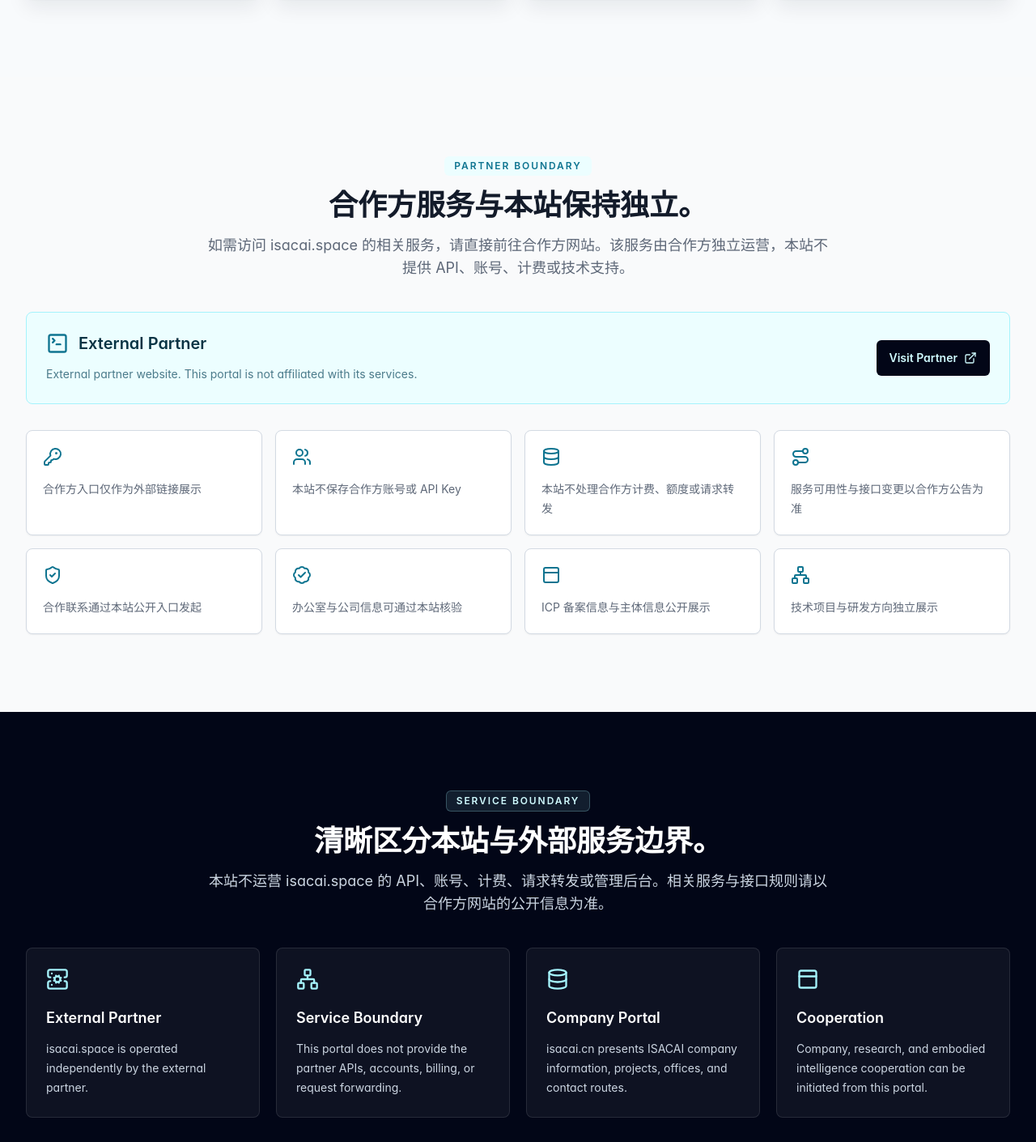
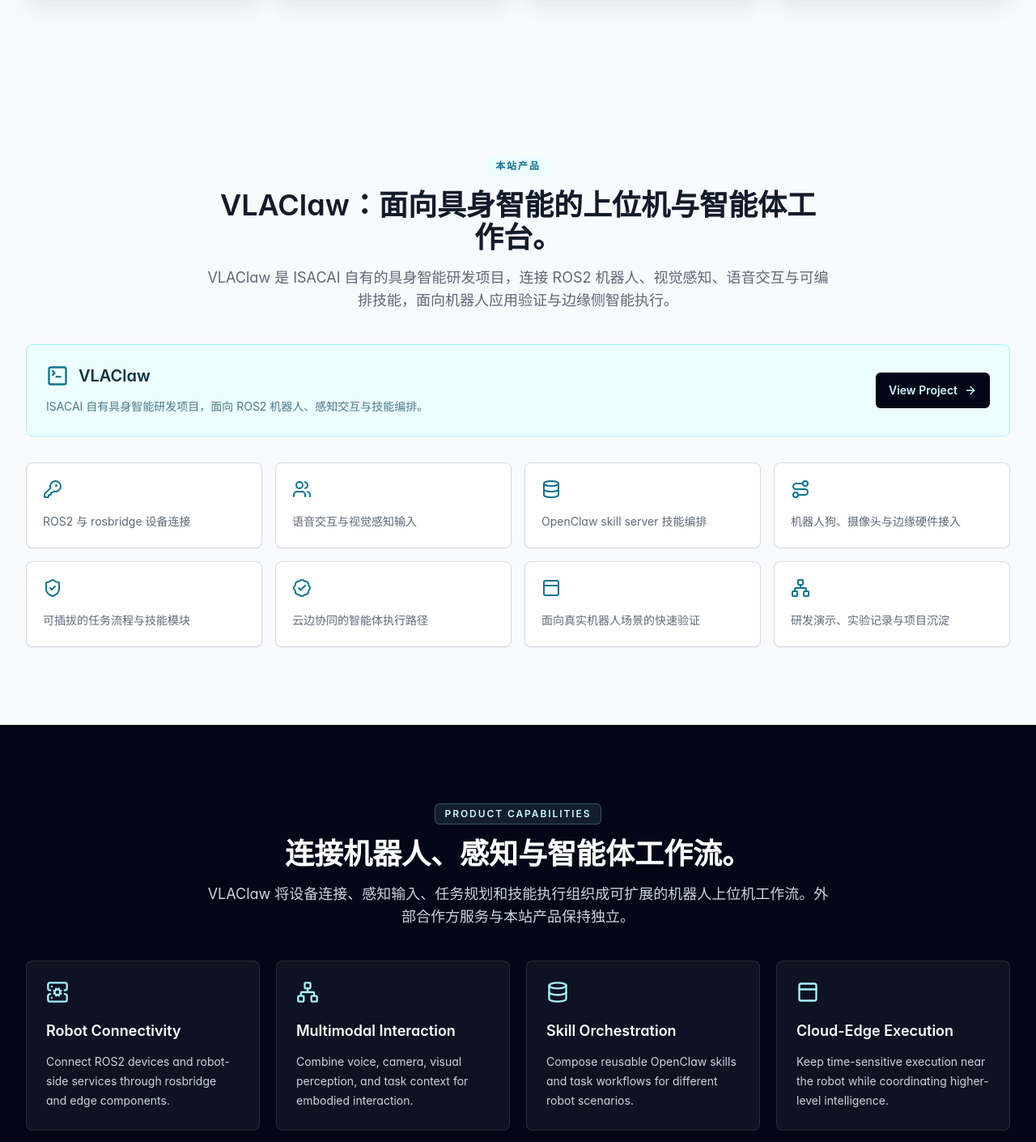
Before and after one commit to chiellini/ISACAI, a Next.js app: page / in a window 1280 px wide. Shown: the part 1346-2756 px from the top of the page at 81% size. Built offline with nearby package versions, Linux system fonts and the light colour scheme.

Commit message:
Add VLAClaw product introduction

```diff
--- a/app/portal.tsx
+++ b/app/portal.tsx
@@ -104,16 +104,16 @@
           '首页作为 ISACAI 的导航中枢，展示公司信息、技术项目、办公室、备案与合作入口。isacai.space 为外部合作方网站，与本站无隶属关系。',
       },
       product: {
-        eyebrow: 'Partner Boundary',
-        title: '合作方服务与本站保持独立。',
+        eyebrow: '本站产品',
+        title: 'VLAClaw：面向具身智能的上位机与智能体工作台。',
         description:
-          '如需访问 isacai.space 的相关服务，请直接前往合作方网站。该服务由合作方独立运营，本站不提供 API、账号、计费或技术支持。',
+          'VLAClaw 是 ISACAI 自有的具身智能研发项目，连接 ROS2 机器人、视觉感知、语音交互与可编排技能，面向机器人应用验证与边缘侧智能执行。',
       },
       infrastructure: {
-        eyebrow: 'Service Boundary',
-        title: '清晰区分本站与外部服务边界。',
+        eyebrow: 'Product Capabilities',
+        title: '连接机器人、感知与智能体工作流。',
         description:
-          '本站不运营 isacai.space 的 API、账号、计费、请求转发或管理后台。相关服务与接口规则请以合作方网站的公开信息为准。',
+          'VLAClaw 将设备连接、感知输入、任务规划和技能执行组织成可扩展的机器人上位机工作流。外部合作方服务与本站产品保持独立。',
       },
       company: {
         eyebrow: 'Company',
@@ -185,31 +185,31 @@
       },
     ],
     productFeatures: [
-      '合作方入口仅作为外部链接展示',
-      '本站不保存合作方账号或 API Key',
-      '本站不处理合作方计费、额度或请求转发',
-      '服务可用性与接口变更以合作方公告为准',
-      '合作联系通过本站公开入口发起',
-      '办公室与公司信息可通过本站核验',
-      'ICP 备案信息与主体信息公开展示',
-      '技术项目与研发方向独立展示',
+      'ROS2 与 rosbridge 设备连接',
+      '语音交互与视觉感知输入',
+      'OpenClaw skill server 技能编排',
+      '机器人狗、摄像头与边缘硬件接入',
+      '可插拔的任务流程与技能模块',
+      '云边协同的智能体执行路径',
+      '面向真实机器人场景的快速验证',
+      '研发演示、实验记录与项目沉淀',
     ],
     infrastructure: [
       {
-        title: 'External Partner',
-        text: 'isacai.space is operated independently by the external partner.',
+        title: 'Robot Connectivity',
+        text: 'Connect ROS2 devices and robot-side services through rosbridge and edge components.',
       },
       {
-        title: 'Service Boundary',
-        text: 'This portal does not provide the partner APIs, accounts, billing, or request forwarding.',
+        title: 'Multimodal Interaction',
+        text: 'Combine voice, camera, visual perception, and task context for embodied interaction.',
       },
       {
-        title: 'Company Portal',
-        text: 'isacai.cn presents ISACAI company information, projects, offices, and contact routes.',
+        title: 'Skill Orchestration',
+        text: 'Compose reusable OpenClaw skills and task workflows for different robot scenarios.',
       },
       {
-        title: 'Cooperation',
-        text: 'Company, research, and embodied intelligence cooperation can be initiated from this portal.',
+        title: 'Cloud-Edge Execution',
+        text: 'Keep time-sensitive execution near the robot while coordinating higher-level intelligence.',
       },
     ],
     endpoints: [],
@@ -294,16 +294,16 @@
           'The homepage is an ISACAI navigation hub for company information, technology projects, office details, compliance records, and cooperation. isacai.space is an independent external partner website with no affiliation to this portal.',
       },
       product: {
-        eyebrow: 'Partner Boundary',
-        title: 'Partner services remain independent from this portal.',
+        eyebrow: 'Our Product',
+        title: 'VLAClaw: an embodied intelligence workbench for robots and agents.',
         description:
-          'For services available at isacai.space, visit the partner website directly. The partner independently operates those services; this portal does not provide APIs, accounts, billing, or technical support for them.',
+          'VLAClaw is an ISACAI-owned embodied intelligence R&D project connecting ROS2 robots, visual perception, voice interaction, and composable skills for real-world robot applications and edge execution.',
       },
       infrastructure: {
-        eyebrow: 'Service Boundary',
-        title: 'A clear boundary between this portal and external services.',
+        eyebrow: 'Product Capabilities',
+        title: 'Connecting robots, perception, and agent workflows.',
         description:
-          'This portal does not operate the APIs, accounts, billing, request forwarding, or admin console at isacai.space. Refer to the partner website for service details.',
+          'VLAClaw organizes device connectivity, perception inputs, task planning, and skill execution into an extensible robot-side workbench. External partner services remain independent from this product.',
       },
       company: {
         eyebrow: 'Company',
@@ -375,31 +375,31 @@
       },
     ],
     productFeatures: [
-      'The partner entrance is shown only as an external link',
-      'This portal does not store partner accounts or API Keys',
-      'This portal does not process partner billing, quota, or request forwarding',
-      'Service availability and interface changes are controlled by the partner',
-      'Cooperation requests can be started through this portal',
-      'Company and office information can be verified here',
-      'ICP filing and entity information are publicly displayed',
-      'Technology projects and research directions are presented independently',
+      'ROS2 and rosbridge robot connectivity',
+      'Voice interaction and visual perception inputs',
+      'OpenClaw skill server orchestration',
+      'Robot dog, camera, and edge hardware integration',
+      'Composable task flows and reusable skill modules',
+      'Cloud-edge paths for embodied agent execution',
+      'Rapid validation in real robot scenarios',
+      'Research demos, experiments, and project artifacts',
     ],
     infrastructure: [
       {
-        title: 'External Partner',
-        text: 'isacai.space is operated independently by the external partner.',
+        title: 'Robot Connectivity',
+        text: 'Connect ROS2 devices and robot-side services through rosbridge and edge components.',
       },
       {
-        title: 'Service Boundary',
-        text: 'This portal does not provide the partner APIs, accounts, billing, or request forwarding.',
+        title: 'Multimodal Interaction',
+        text: 'Combine voice, camera, visual perception, and task context for embodied interaction.',
       },
       {
-        title: 'Company Portal',
-        text: 'isacai.cn presents ISACAI company information, projects, offices, and contact routes.',
+        title: 'Skill Orchestration',
+        text: 'Compose reusable OpenClaw skills and task workflows for different robot scenarios.',
       },
       {
-        title: 'Cooperation',
-        text: 'Company, research, and embodied intelligence cooperation can be initiated from this portal.',
+        title: 'Cloud-Edge Execution',
+        text: 'Keep time-sensitive execution near the robot while coordinating higher-level intelligence.',
       },
     ],
     endpoints: [],
@@ -628,9 +628,9 @@
             </div>
 
             <div className="mt-5 rounded-md border border-amber-300/20 bg-amber-300/10 p-4">
-              <p className="text-xs font-semibold uppercase tracking-[0.16em] text-amber-200">Main Product</p>
-              <p className="mt-2 text-xl font-semibold">External Partner</p>
-              <p className="mt-2 text-sm leading-6 text-slate-300">Company portal for AI research, embodied intelligence, and cooperation</p>
+              <p className="text-xs font-semibold uppercase tracking-[0.16em] text-amber-200">Our Product</p>
+              <p className="mt-2 text-xl font-semibold">VLAClaw</p>
+              <p className="mt-2 text-sm leading-6 text-slate-300">Embodied intelligence workbench for ROS2 robots and agent skills</p>
             </div>
           </div>
         </div>
@@ -682,13 +682,13 @@
             <div>
               <div className="flex items-center gap-3">
                 <SquareTerminal className="h-7 w-7 text-cyan-700" />
-                <h3 className="text-xl font-semibold text-cyan-950">External Partner</h3>
+                <h3 className="text-xl font-semibold text-cyan-950">VLAClaw</h3>
               </div>
-              <p className="mt-3 max-w-3xl text-sm leading-6 text-cyan-900/75">External partner website. This portal is not affiliated with its services.</p>
+              <p className="mt-3 max-w-3xl text-sm leading-6 text-cyan-900/75">ISACAI 自有具身智能研发项目，面向 ROS2 机器人、感知交互与技能编排。</p>
             </div>
-            <a href={urls.partner} target="_blank" rel="noreferrer" className="inline-flex min-h-11 items-center justify-center rounded-md bg-slate-950 px-4 py-2 text-sm font-semibold text-cyan-100 transition hover:bg-slate-800">
-              Visit Partner
-              <ExternalLink className="ml-2 h-4 w-4" />
+            <a href="/solutions" className="inline-flex min-h-11 items-center justify-center rounded-md bg-slate-950 px-4 py-2 text-sm font-semibold text-cyan-100 transition hover:bg-slate-800">
+              View Project
+              <ArrowRight className="ml-2 h-4 w-4" />
             </a>
           </div>
         </div>
@@ -769,7 +769,7 @@
               <span>OpenAI-compatible example</span>
               <SquareTerminal className="h-4 w-4 text-cyan-300" />
             </div>
-            <pre className="overflow-x-auto whitespace-pre p-4 text-xs leading-6 text-slate-100 sm:text-sm">{'API documentation, accounts, and technical support are provided by the external partner at isacai.space.'}</pre>
+            <pre className="overflow-x-auto whitespace-pre p-4 text-xs leading-6 text-slate-100 sm:text-sm">{'VLAClaw workflow\n\nROS2 device -> perception -> agent planning -> skill execution\n\nOpenClaw skills coordinate robot-side actions.'}</pre>
           </div>
         </div>
       </div>
@@ -946,7 +946,7 @@
     () => [
       { title: 'Embodied AI R&D', text: 'VLAClaw remains a research and demonstration project for robot interaction, ROS2 integration, and embodied agent workflows.' },
       { title: 'OpenClaw / ROS2', text: 'The project keeps the OpenClaw, rosbridge, robot dog, sensor, and skill orchestration material as a technical archive.' },
-      { title: 'Independent partner', text: 'The public homepage identifies the external partner separately from ISACAI and does not present its services as part of this portal.' },
+      { title: 'Research direction', text: 'VLAClaw provides a project base for testing embodied agents, robot interaction, and edge-side intelligence.' },
     ],
     [],
   )
```
